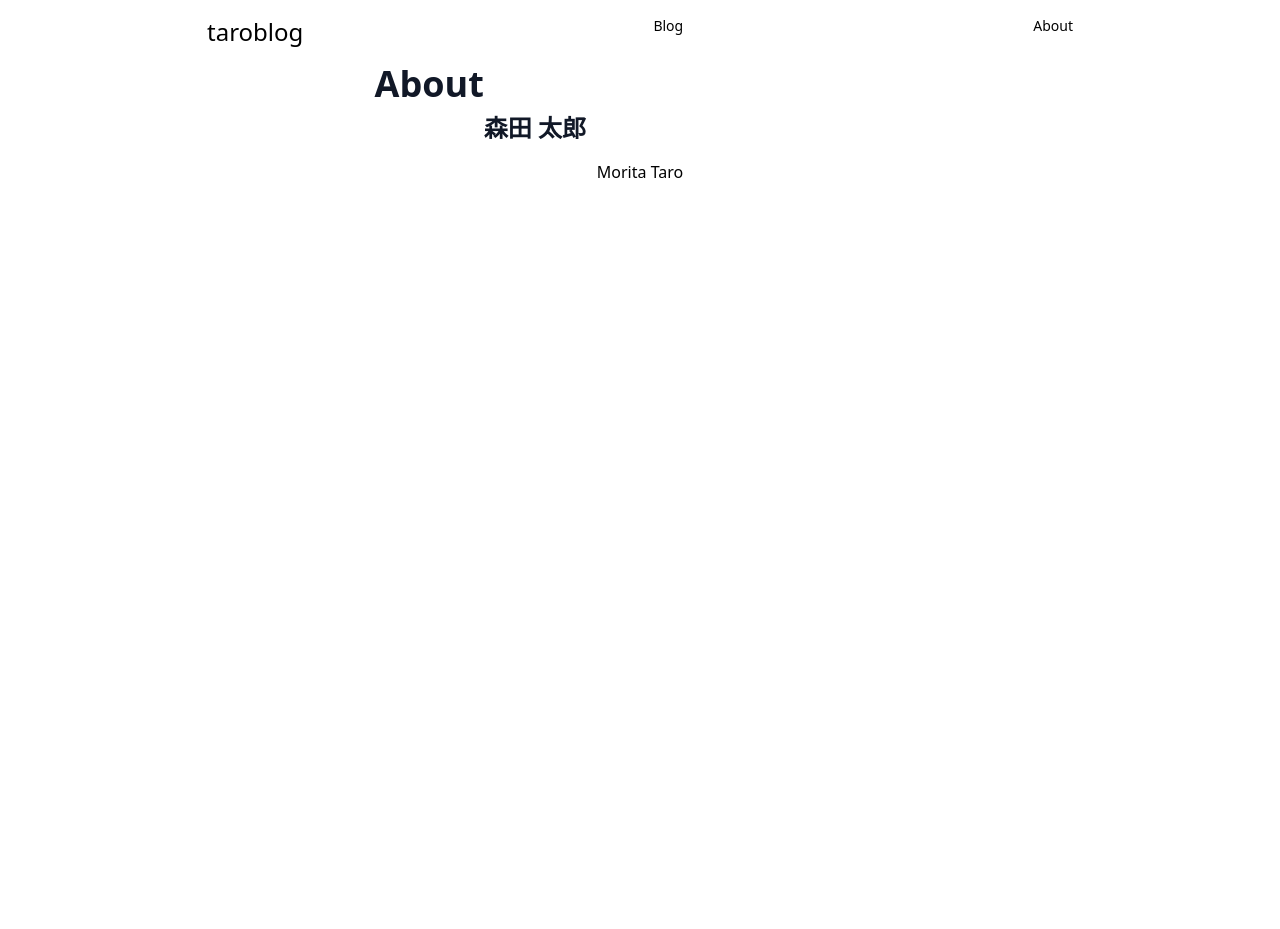
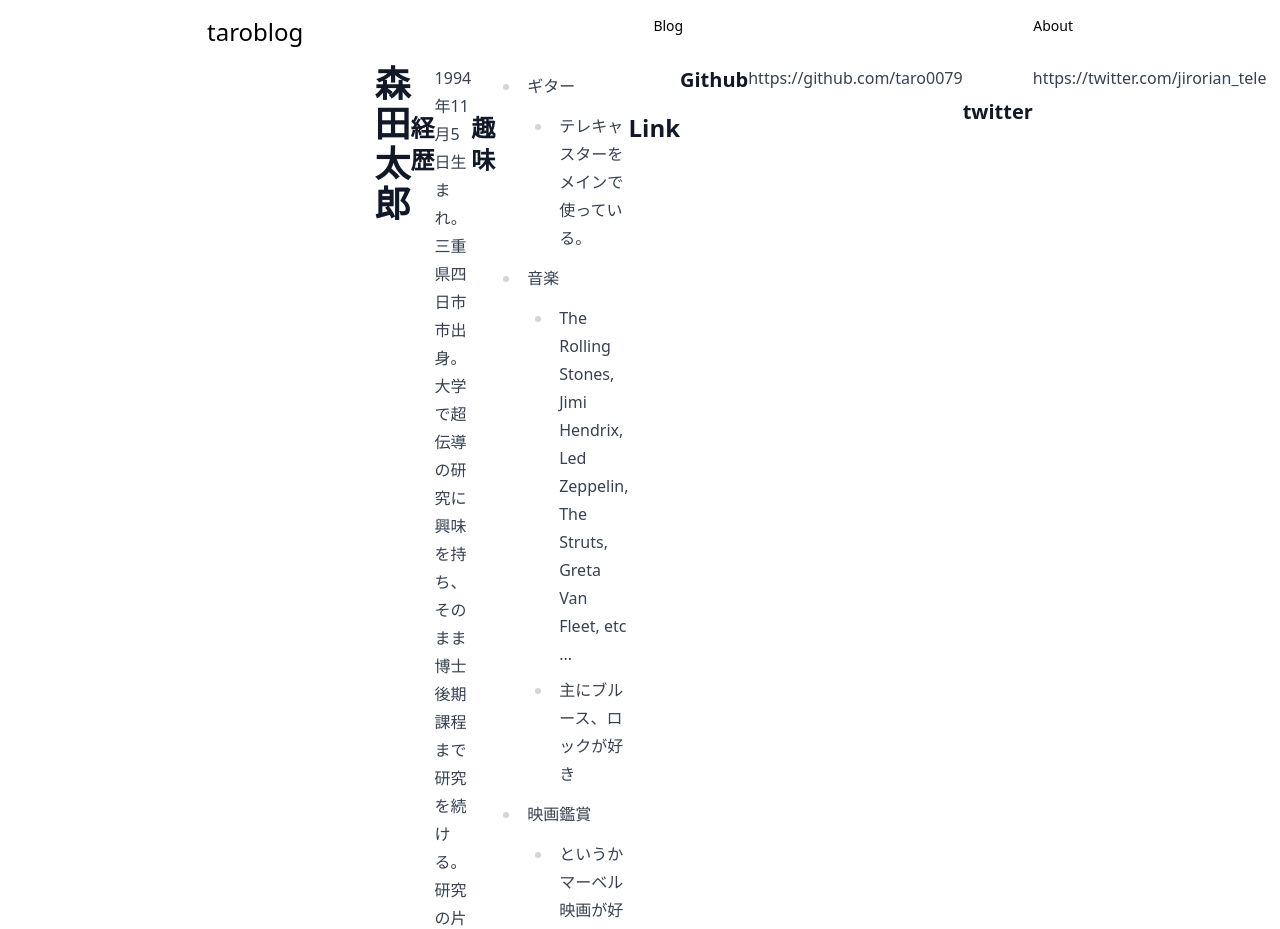
Before and after one commit to taro0079/nextra-blog-2, a Next.js app: page /about in a window 1280 px wide. Shown: the top 929 px of the page. Before the commit the page ends 800 px from the top, so only its background shows below. Built offline with nearby package versions, Linux system fonts and the light colour scheme.

Commit message:
記事追加

```diff
--- a/pages/about.mdx
+++ b/pages/about.mdx
@@ -2,6 +2,23 @@
 title: "test"
 ---
 
-# About
 
-## 森田 太郎
+# 森田 太郎
+
+## 経歴
+1994年11月5日生まれ。三重県四日市市出身。大学で超伝導の研究に興味を持ち、そのまま博士後期課程まで研究を続ける。研究の片手間で趣味でプログラミングを始める。研究におけるシミュレーションを行うために偏微分方程式の数値分析のプログラムを書いたのがきっかけだった。博士号取得後は株式会社スムーズにwebエンジニアとして入社した。
+
+## 趣味
+- ギター
+  - テレキャスターをメインで使っている。
+- 音楽
+  - The Rolling Stones, Jimi Hendrix, Led Zeppelin, The Struts, Greta Van Fleet, etc ...
+  - 主にブルース、ロックが好き
+- 映画鑑賞
+  - というかマーベル映画が好き
+
+## Link
+### Github
+https://github.com/taro0079
+### twitter
+https://twitter.com/jirorian_tele
--- /dev/null
+++ b/pages/posts/second.mdx
@@ -0,0 +1,2 @@
+# Second Post
+This is a second post.
--- a/pages/posts/test.mdx
+++ b/pages/posts/test.mdx
@@ -1,3 +1,7 @@
+---
+title: "test"
+---
+
 # test
 
 - test
```
